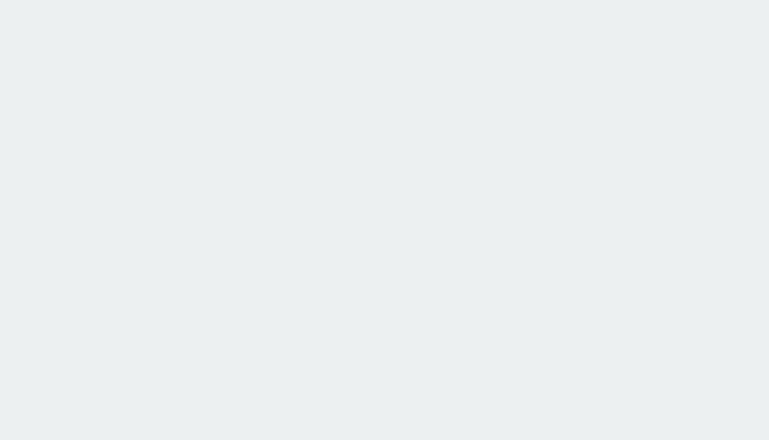
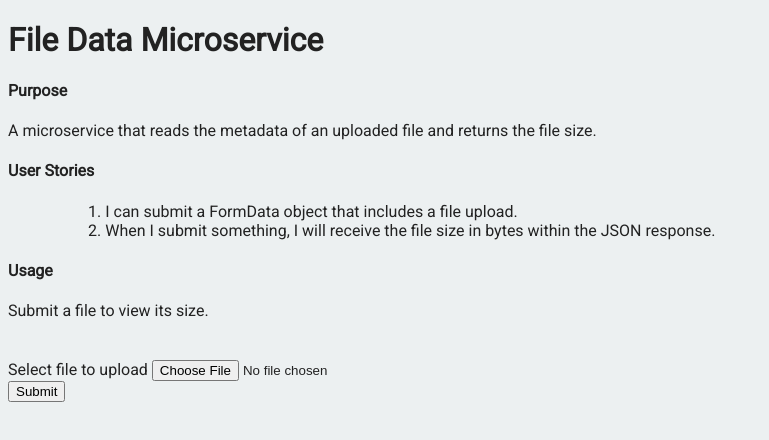
Before and after one commit to wmemorgan/file-metadata-ms, a website: page views/index.html in a window 1280 px wide. Shown: the whole page, without its empty margins (0-769 px from the left). Drawn offline with Linux system fonts and the light colour scheme; files that its build step writes are made by us from their sources.

Commit message:
Add file upload form

```diff
--- a/server.js
+++ b/server.js
@@ -6,6 +6,11 @@ const express = require('express'),
 
 const app = express();
 
+app.use('/public', express.static(process.cwd() + '/public'));
+
+app.get('/', (req, res) => {
+  res.sendFile(process.cwd() + '/views/index.html');
+})
 
 app.listen(port, () => {
   console.log("Server is listening on:", port);
--- a/views/index.html
+++ b/views/index.html
@@ -1,11 +1,43 @@
 <!DOCTYPE html>
 <html>
+
 <head>
   <meta charset="utf-8" />
   <title>File Metadata Microservice</title>
   <link rel="stylesheet" type="text/css" href="public/style.css" />
 </head>
+
 <body>
+  <h1>File Data Microservice</h1>
+  <h4>Purpose</h4>
+  <p>
+    A microservice that reads the metadata of an uploaded file and returns the file size.
+  </p>
+  <h4>User Stories</h4>
+  <blockquote>
+    <ol>
+      <li>I can submit a FormData object that includes a file upload.</li>
+      <li>
+        When I submit something, I will receive the file size in bytes within the JSON response.
+      </li>
+    </ol>
+  </blockquote>
+  <h4>Usage</h4>
+  <p>Submit a file to view its size.</p>
+  <div class="container">
+    <form action="post" enctype="multipart/form-data">
+      <div>
+        <label for="file">Select file to upload</label>
+        <input type="file" name="fileUpload" id="fileUpload">
+      </div>
+      <div>
+        <button>Submit</button>
+      </div>
+
+    </form>
+
+  </div>
 
 </body>
+
 </html>
```
